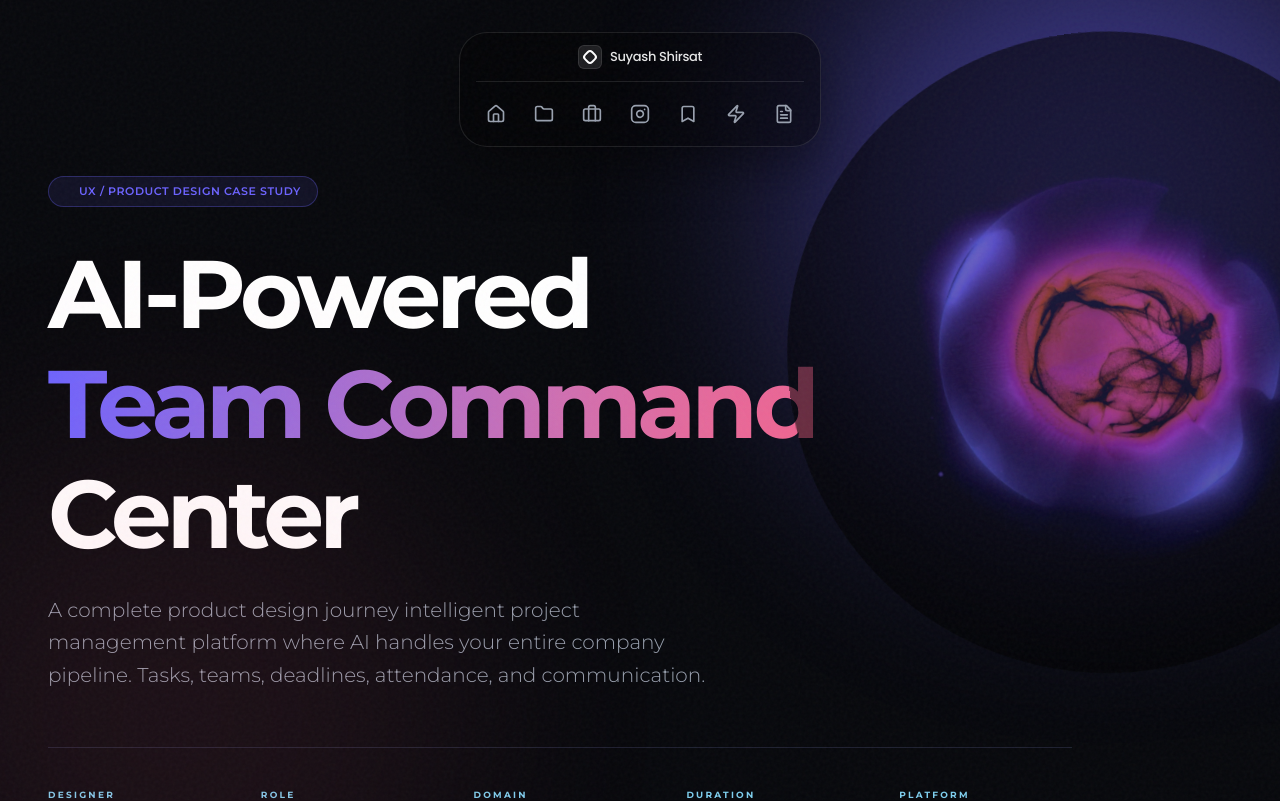
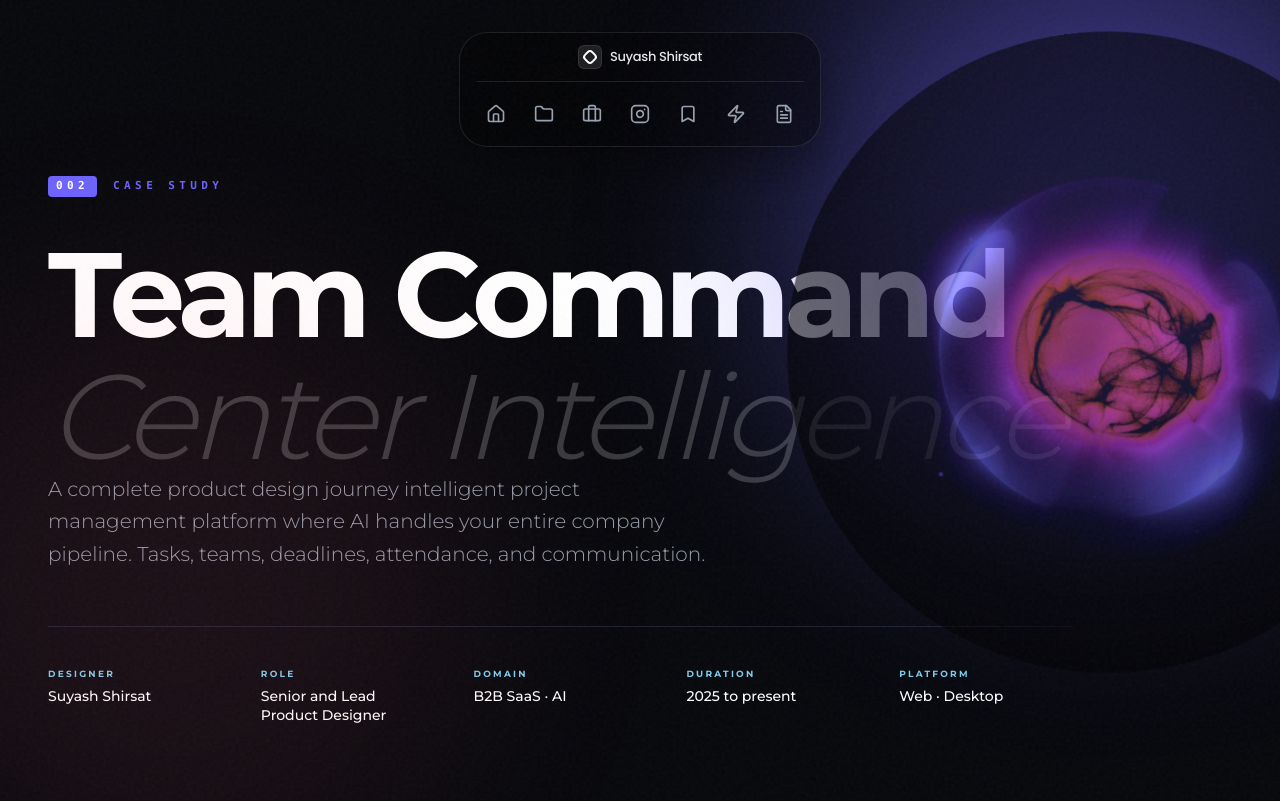
Before and after one commit to Suyash2191/protfolio, a React (Vite) app: page /projects/project-ai in a window 1280 px wide. Shown: the top 801 px of the page. Built offline with nearby package versions, Linux system fonts and the light colour scheme.

Commit message:
Refactor: unify case study hero typography based on provided design

```diff
--- a/src/components/AivoryStudioCaseStudy.tsx
+++ b/src/components/AivoryStudioCaseStudy.tsx
@@ -39,14 +39,14 @@ const AivoryStudioCaseStudy: React.FC = () => {
           transition={{ duration: 1, ease: [0.16, 1, 0.3, 1] }}
           className="max-w-5xl md:mt-12"
         >
-          <div className="inline-flex items-center gap-2 bg-[#7c3aed]/10 border border-[#7c3aed]/30 rounded-full px-4 py-1.5 text-[11px] uppercase tracking-wider text-[#a78bfa] font-semibold mb-8">
-            <span className="w-1.5 h-1.5 bg-[#7c3aed] rounded-full animate-ping" />
-            UI Design Case Study
+          <div className="flex items-center gap-4 text-[#7c3aed] font-mono text-[11px] tracking-[0.4em] uppercase font-bold mb-10">
+            <span className="bg-[#7c3aed] text-white px-2 py-0.5 rounded-sm">003</span>
+            <span>Case Study</span>
           </div>
 
-          <h1 className="text-[40px] md:text-[86px] font-bold leading-[1.1] tracking-tighter text-white mb-6">
-            Aivory Studio <br />
-            <span className="bg-gradient-to-r from-[#7c3aed] to-[#a78bfa] bg-clip-text text-transparent">AI Photo Editing</span>
+          <h1 className="text-[44px] md:text-[110px] lg:text-[120px] font-bold tracking-tighter leading-[0.95] text-white">
+            <span className="block">Aivory Studio</span>
+            <span className="text-white/20 font-extralight italic block mt-2">AI Photo Editing</span>
           </h1>
 
           <p className="text-lg md:text-xl text-gray-400 max-w-2xl leading-relaxed font-light mb-14">
--- a/src/components/BalanceNutritionCaseStudy.tsx
+++ b/src/components/BalanceNutritionCaseStudy.tsx
@@ -21,16 +21,16 @@ const BalanceNutritionCaseStudy = () => {
             transition={{ duration: 0.8 }}
             className="space-y-4"
           >
-            <div className="flex items-center gap-4 text-blue-500 font-mono text-xs tracking-[0.3em] uppercase">
-              <span>[001]</span>
+            <div className="flex items-center gap-4 text-blue-500 font-mono text-[11px] tracking-[0.4em] uppercase font-bold mb-10">
+              <span className="bg-blue-500 text-black px-2 py-0.5 rounded-sm">001</span>
               <span>Case Study</span>
             </div>
 
-            <h1 className="text-[34px] md:text-8xl lg:text-9xl font-bold tracking-tighter leading-[1.1] md:leading-[1.05]">
-              <span className="block">Balance Nutrition</span>
-              <span className="text-gray-500 font-light italic block md:inline">Product Design</span>
+            <h1 className="text-[44px] md:text-[110px] lg:text-[120px] font-bold tracking-tighter leading-[0.95]">
+              <span className="block text-white">Balance Nutrition</span>
+              <span className="text-white/20 font-extralight italic block mt-2">Product Design</span>
             </h1>
-            <p className="text-lg md:text-2xl text-gray-400 font-light leading-relaxed max-w-2xl mt-6">
+            <p className="text-lg md:text-2xl text-gray-400 font-light leading-relaxed max-w-2xl mt-12">
               A holistic ecosystem combining expert human counseling, <br className="hidden md:block" />
               AI-driven support, and personalized data tracking.
             </p>
--- a/src/components/ProjectAICaseStudy.tsx
+++ b/src/components/ProjectAICaseStudy.tsx
@@ -65,15 +65,14 @@ const ProjectAICaseStudy: React.FC = () => {
           transition={{ duration: 1, ease: [0.16, 1, 0.3, 1] }}
           className="max-w-5xl md:mt-12"
         >
-          <div className="inline-flex items-center gap-2 bg-[#6C63FF]/10 border border-[#6C63FF]/30 rounded-full px-4 py-1.5 text-[11px] uppercase tracking-wider text-[#6C63FF] font-semibold mb-8">
-            <span className="w-1.5 h-1.5 bg-[#6C63FF] rounded-full animate-ping" />
-            UX / Product Design Case Study
+          <div className="flex items-center gap-4 text-[#6C63FF] font-mono text-[11px] tracking-[0.4em] uppercase font-bold mb-10">
+            <span className="bg-[#6C63FF] text-white px-2 py-0.5 rounded-sm">002</span>
+            <span>Case Study</span>
           </div>
 
-          <h1 className="text-[48px] md:text-[96px] font-bold leading-[1.15] tracking-tighter text-white mb-6">
-            AI-Powered<br />
-            <span className="bg-gradient-to-r from-[#6C63FF] to-[#FF6584] bg-clip-text text-transparent">Team Command</span><br />
-            Center
+          <h1 className="text-[44px] md:text-[110px] lg:text-[120px] font-bold tracking-tighter leading-[0.95] text-white">
+            <span className="block">Team Command</span>
+            <span className="text-white/20 font-extralight italic block mt-2">Center Intelligence</span>
           </h1>
 
           <p className="text-lg md:text-xl text-gray-400 max-w-2xl leading-relaxed font-light mb-14">
```
